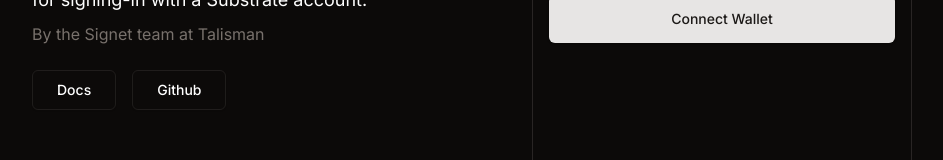
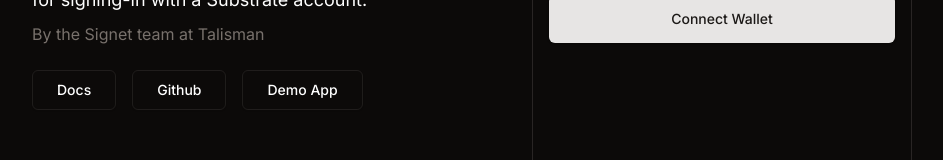
Before and after one commit to TalismanSociety/siws-demo, a Next.js app: page / in a window 1280 px wide. Shown: the part 210-370 px from the top of the page, without its empty margins (176-1119 px from the left). Built offline with nearby package versions, Linux system fonts and the light colour scheme.

Commit message:
open in new tab

```diff
--- a/src/pages/index.tsx
+++ b/src/pages/index.tsx
@@ -16,14 +16,19 @@
           </p>
           <p className="text-stone-500">By the Signet team at Talisman</p>
           <div className="flex items-center gap-4 mt-4">
-            <a href="https://siws-docs.pages.dev/">
+            <a href="https://siws-docs.pages.dev/" target="_blank" rel="noreferrer">
               <Button variant="outline" size="lg">
                 Docs
               </Button>
             </a>
-            <a href="https://github.com/TalismanSociety/siws">
+            <a href="https://github.com/TalismanSociety/siws" target="_blank" rel="noreferrer">
               <Button variant="outline" size="lg">
                 Github
+              </Button>
+            </a>
+            <a href="https://github.com/TalismanSociety/siws-demo" target="_blank" rel="noreferrer">
+              <Button variant="outline" size="lg">
+                Demo App
               </Button>
             </a>
             {/* <Button variant="outline" size="lg">
```
